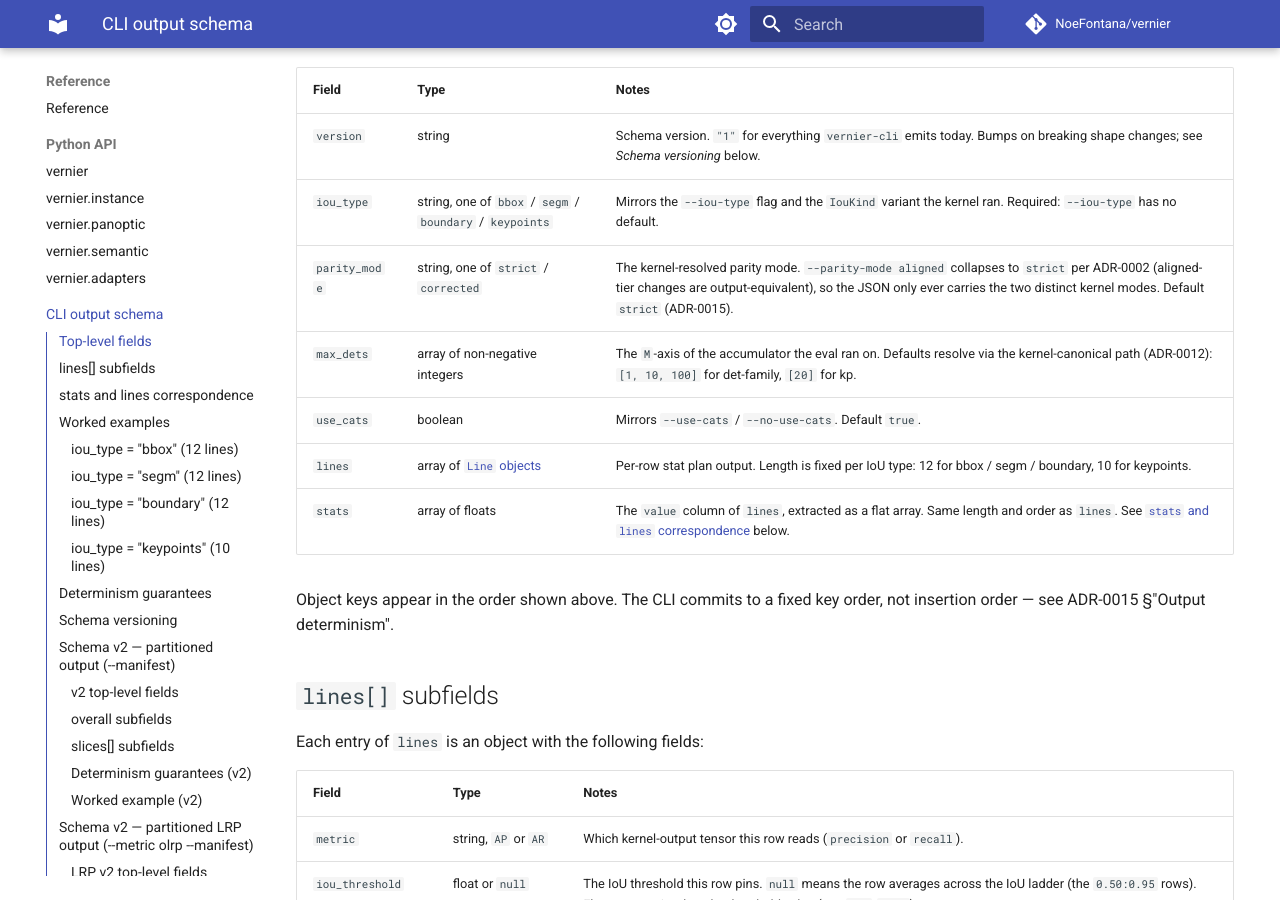
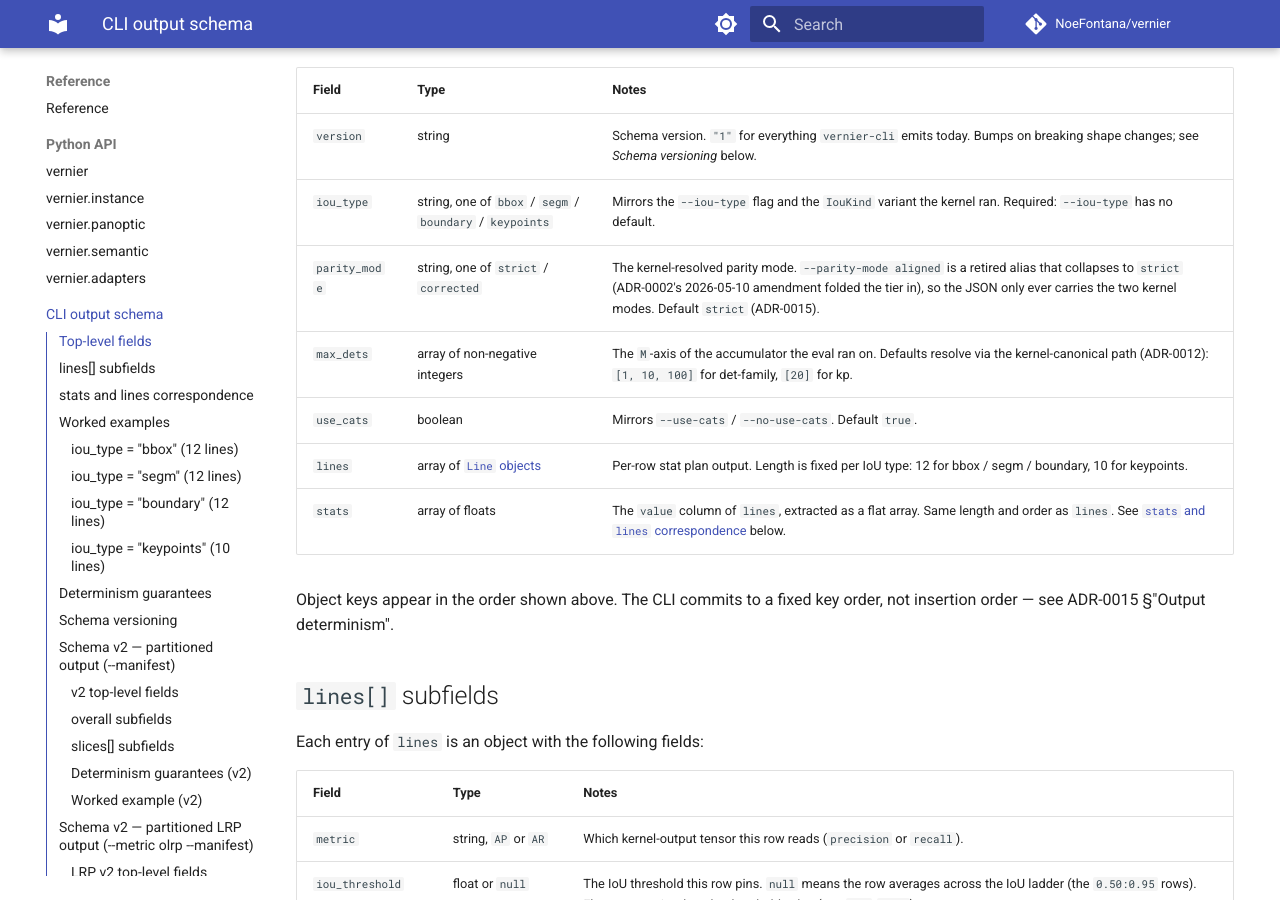
Before and after one commit to NoeFontana/vernier, an MkDocs documentation site: the page built from docs/reference/cli-output-schema.md, in a window 1280 px wide and 900 px high, scrolled down 472 px. Built offline with MkDocs 1.6.1 and Material for MkDocs 9.7.7, drawn with Linux system fonts in a browser that asks for light colours; comment, search, counter and statistics services are not loaded.

Commit message:
docs: finish the `aligned` sweep over guidance merged after the branch point
Rebasing onto #295 brought in two live uses of the retired tier that
did not exist when this branch started, plus one the first pass left.

- CHANGELOG `[Unreleased]`: ADR-0054's "Fixed" entry said the 1-ULP
  score-parser drift was "held at aligned tier". The tier has not
  existed since ADR-0002's amendment, and the state it names is the
  real-prediction harness' float-tolerance gate, so the entry now says
  that instead. Released sections are untouched: the four remaining
  `aligned` mentions there (0.2.0 and 0.0.x) are historical record.
- docs/reference/cli-output-schema.md: `--parity-mode aligned` is
  described as the retired alias it is, matching the flag's rustdoc.
- real-predictions-parity.md: the new callout pointed only at the
  `serde_json` follow-up as evidence that the page's float band has no
  home in the two-tier model. #295 fixed that root cause, so the
  callout now cites the panoptic / LVIS / boundary cells, whose
  tolerances are genuinely non-zero, and notes the Instance band
  should collapse to bit-equality on its next re-measure.

```diff
--- a/docs/reference/cli-output-schema.md
+++ b/docs/reference/cli-output-schema.md
@@ -10,7 +10,7 @@
 |---------------|-----------------------------------------------------|-------------------------------------------------------------------------------------------------------------------------------------------------------------|
 | `version`     | string                                              | Schema version. `"1"` for everything `vernier-cli` emits today. Bumps on breaking shape changes; see *Schema versioning* below.                              |
 | `iou_type`    | string, one of `bbox` / `segm` / `boundary` / `keypoints` | Mirrors the `--iou-type` flag and the `IouKind` variant the kernel ran. Required: `--iou-type` has no default.                                         |
-| `parity_mode` | string, one of `strict` / `corrected`               | The kernel-resolved parity mode. `--parity-mode aligned` collapses to `strict` per ADR-0002 (aligned-tier changes are output-equivalent), so the JSON only ever carries the two distinct kernel modes. Default `strict` (ADR-0015).                                                                                              |
+| `parity_mode` | string, one of `strict` / `corrected`               | The kernel-resolved parity mode. `--parity-mode aligned` is a retired alias that collapses to `strict` (ADR-0002's 2026-05-10 amendment folded the tier in), so the JSON only ever carries the two kernel modes. Default `strict` (ADR-0015).                                                                                              |
 | `max_dets`    | array of non-negative integers                      | The `M`-axis of the accumulator the eval ran on. Defaults resolve via the kernel-canonical path (ADR-0012): `[1, 10, 100]` for det-family, `[20]` for kp.   |
 | `use_cats`    | boolean                                             | Mirrors `--use-cats` / `--no-use-cats`. Default `true`.                                                                                                      |
 | `lines`       | array of [`Line` objects](#lines-subfields)         | Per-row stat plan output. Length is fixed per IoU type: 12 for bbox / segm / boundary, 10 for keypoints.                                                    |
```
Also changed, not shown: CHANGELOG.md (+2 -1 lines), docs/engineering/real-predictions-parity.md (+8 -5 lines).
